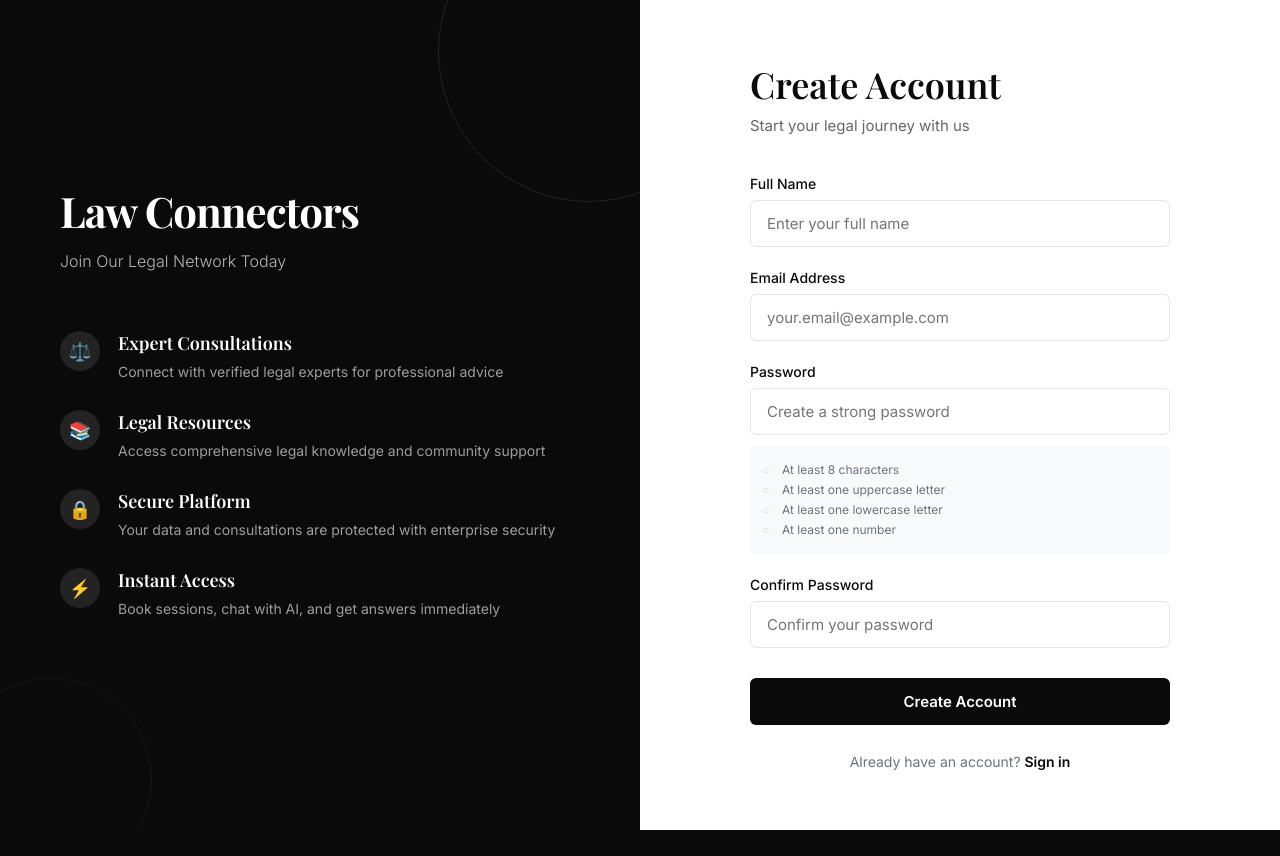
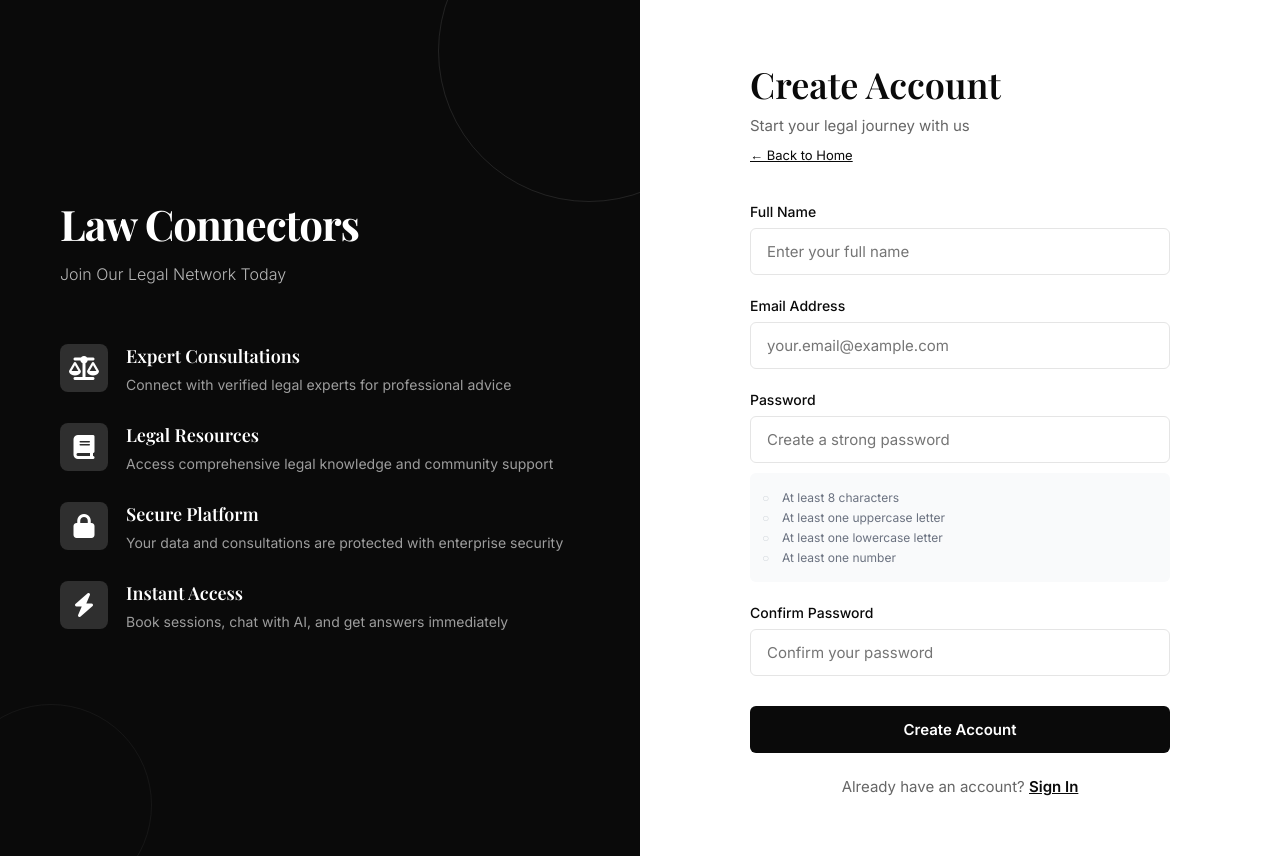
Before and after one commit to varun4522/law, a PHP site: page /signup.php in a window 1280 px wide. Before the commit the page ends 830 px from the top, so only its background shows below. Run offline with PHP 8.4, Linux system fonts and the light colour scheme.

Commit message:
sign up page ui

```diff
--- a/signup.php
+++ b/signup.php
@@ -14,7 +14,9 @@ if (isLoggedIn()) {
     <meta charset="UTF-8">
     <meta name="viewport" content="width=device-width, initial-scale=1.0">
     <title>Sign Up - Law Connectors</title>
+    <link rel="preconnect" href="https://fonts.googleapis.com">
     <link href="https://fonts.googleapis.com/css2?family=Playfair+Display:wght@400;600;700&family=Inter:wght@300;400;500;600&display=swap" rel="stylesheet">
+    <link rel="stylesheet" href="https://cdnjs.cloudflare.com/ajax/libs/font-awesome/6.4.0/css/all.min.css">
     <style>
         * {
             margin: 0;
@@ -102,16 +104,17 @@ if (isLoggedIn()) {
         }
 
         .feature-icon {
-            width: 40px;
-            height: 40px;
-            border-radius: 50%;
-            background: rgba(255, 255, 255, 0.1);
+            width: 48px;
+            height: 48px;
+            border-radius: 8px;
+            background: rgba(255, 255, 255, 0.15);
             display: flex;
             align-items: center;
             justify-content: center;
             margin-right: 18px;
             flex-shrink: 0;
-            font-size: 18px;
+            font-size: 24px;
+            color: #fff;
         }
 
         .feature-content h3 {
@@ -371,7 +374,7 @@ if (isLoggedIn()) {
 
             <div class="features">
                 <div class="feature-item">
-                    <div class="feature-icon">⚖️</div>
+                    <div class="feature-icon"><i class="fas fa-balance-scale"></i></div>
                     <div class="feature-content">
                         <h3>Expert Consultations</h3>
                         <p>Connect with verified legal experts for professional advice</p>
@@ -379,7 +382,7 @@ if (isLoggedIn()) {
                 </div>
 
                 <div class="feature-item">
-                    <div class="feature-icon">📚</div>
+                    <div class="feature-icon"><i class="fas fa-book"></i></div>
                     <div class="feature-content">
                         <h3>Legal Resources</h3>
                         <p>Access comprehensive legal knowledge and community support</p>
@@ -387,7 +390,7 @@ if (isLoggedIn()) {
                 </div>
 
                 <div class="feature-item">
-                    <div class="feature-icon">🔒</div>
+                    <div class="feature-icon"><i class="fas fa-lock"></i></div>
                     <div class="feature-content">
                         <h3>Secure Platform</h3>
                         <p>Your data and consultations are protected with enterprise security</p>
@@ -395,7 +398,7 @@ if (isLoggedIn()) {
                 </div>
 
                 <div class="feature-item">
-                    <div class="feature-icon">⚡</div>
+                    <div class="feature-icon"><i class="fas fa-bolt"></i></div>
                     <div class="feature-content">
                         <h3>Instant Access</h3>
                         <p>Book sessions, chat with AI, and get answers immediately</p>
@@ -410,6 +413,7 @@ if (isLoggedIn()) {
                 <div class="form-header">
                     <h2>Create Account</h2>
                     <p>Start your legal journey with us</p>
+                    <div class="back-link" style="font-size: 13px; margin-top: 12px;"><a href="index.php" style="color: #0a0a0a; text-decoration: underline;">← Back to Home</a></div>
                 </div>
 
                 <div id="alertBox" class="alert"></div>
@@ -447,8 +451,8 @@ if (isLoggedIn()) {
                     <button type="submit">Create Account</button>
                 </form>
 
-                <div class="login-link">
-                    Already have an account? <a href="index.php">Sign in</a>
+                <div class="login-link" style="text-align: center; font-size: 15px; color: #666; margin-top: 24px;">
+                    Already have an account? <a href="login.php" style="color: #0a0a0a; font-weight: 600; text-decoration: underline; transition: color 0.2s;">Sign In</a>
                 </div>
             </div>
         </div>
```
